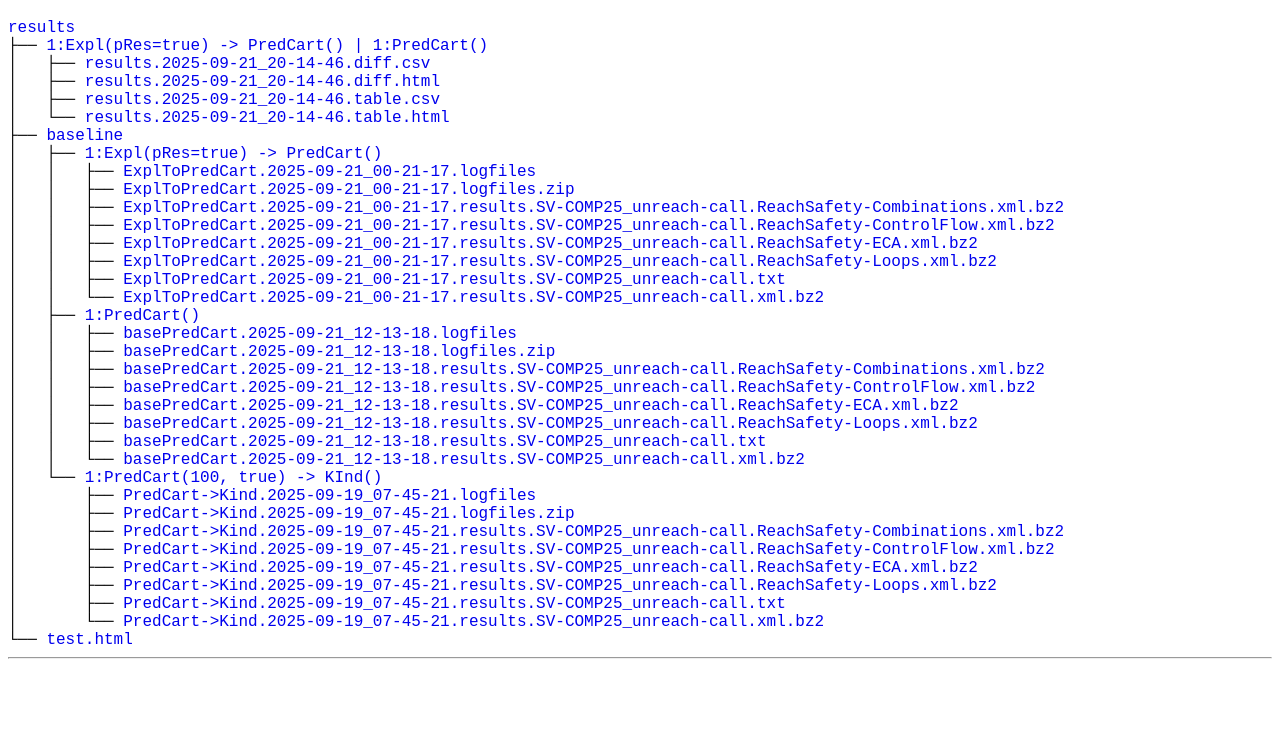
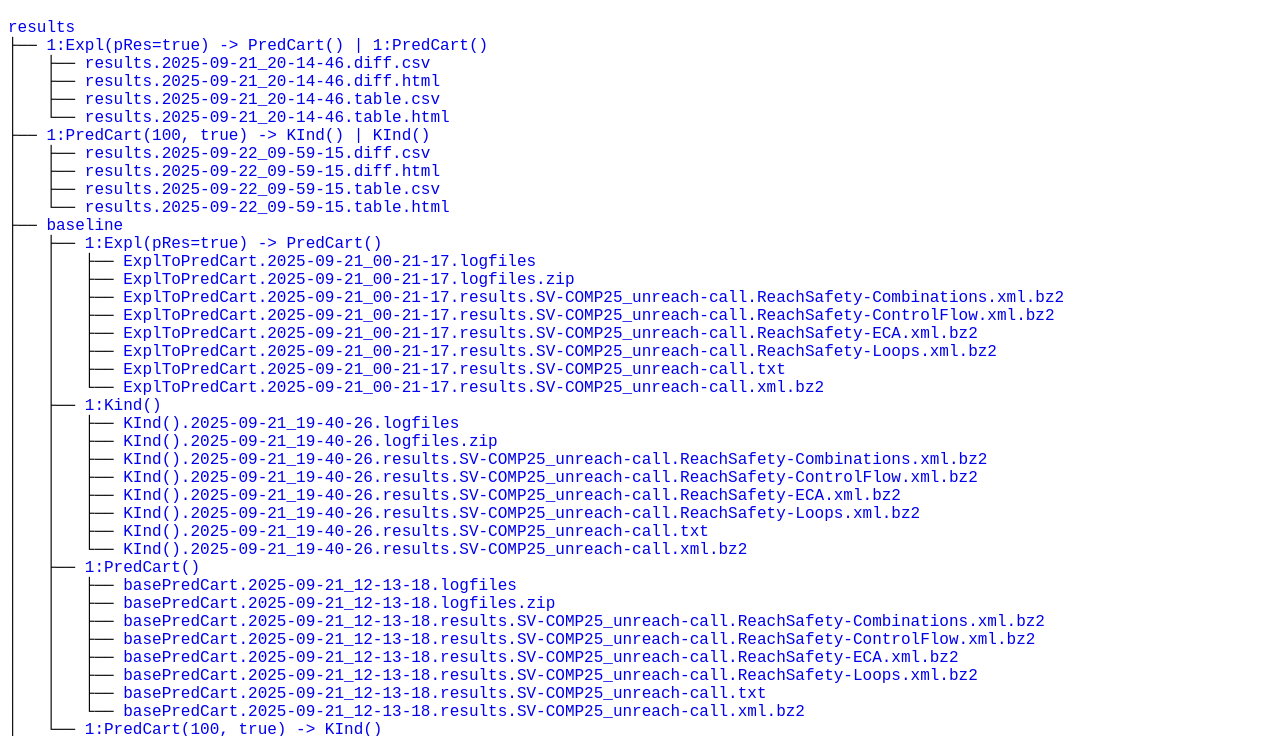
Before and after one commit to KlevisImeri/thetaresults, a plain HTML site: page index.html in a window 1280 px wide. Shown: the part 61-797 px from the top of the page. Drawn offline with Linux system fonts and the light colour scheme.

Commit message:
Added the KInd()

```diff
--- a/index.html
+++ b/index.html
@@ -31,6 +31,11 @@
 	│   ├── <a href="/thetaresults/results/1%3AExpl%28pRes%3Dtrue%29 -> PredCart%28%29 | 1%3APredCart%28%29/results.2025-09-21_20-14-46.diff.html">results.2025-09-21_20-14-46.diff.html</a><br>
 	│   ├── <a href="/thetaresults/results/1%3AExpl%28pRes%3Dtrue%29 -> PredCart%28%29 | 1%3APredCart%28%29/results.2025-09-21_20-14-46.table.csv">results.2025-09-21_20-14-46.table.csv</a><br>
 	│   └── <a href="/thetaresults/results/1%3AExpl%28pRes%3Dtrue%29 -> PredCart%28%29 | 1%3APredCart%28%29/results.2025-09-21_20-14-46.table.html">results.2025-09-21_20-14-46.table.html</a><br>
+	├── <a href="/thetaresults/results/1%3APredCart%28100%2C true%29 -> KInd%28%29 | KInd%28%29/">1:PredCart(100, true) -&gt; KInd() | KInd()</a><br>
+	│   ├── <a href="/thetaresults/results/1%3APredCart%28100%2C true%29 -> KInd%28%29 | KInd%28%29/results.2025-09-22_09-59-15.diff.csv">results.2025-09-22_09-59-15.diff.csv</a><br>
+	│   ├── <a href="/thetaresults/results/1%3APredCart%28100%2C true%29 -> KInd%28%29 | KInd%28%29/results.2025-09-22_09-59-15.diff.html">results.2025-09-22_09-59-15.diff.html</a><br>
+	│   ├── <a href="/thetaresults/results/1%3APredCart%28100%2C true%29 -> KInd%28%29 | KInd%28%29/results.2025-09-22_09-59-15.table.csv">results.2025-09-22_09-59-15.table.csv</a><br>
+	│   └── <a href="/thetaresults/results/1%3APredCart%28100%2C true%29 -> KInd%28%29 | KInd%28%29/results.2025-09-22_09-59-15.table.html">results.2025-09-22_09-59-15.table.html</a><br>
 	├── <a href="/thetaresults/results/baseline/">baseline</a><br>
 	│   ├── <a href="/thetaresults/results/baseline/1%3AExpl%28pRes%3Dtrue%29 -> PredCart%28%29/">1:Expl(pRes=true) -&gt; PredCart()</a><br>
 	│   │   ├── <a href="/thetaresults/results/baseline/1%3AExpl%28pRes%3Dtrue%29 -> PredCart%28%29/ExplToPredCart.2025-09-21_00-21-17.logfiles/">ExplToPredCart.2025-09-21_00-21-17.logfiles</a><br>
@@ -41,6 +46,15 @@
 	│   │   ├── <a href="/thetaresults/results/baseline/1%3AExpl%28pRes%3Dtrue%29 -> PredCart%28%29/ExplToPredCart.2025-09-21_00-21-17.results.SV-COMP25_unreach-call.ReachSafety-Loops.xml.bz2">ExplToPredCart.2025-09-21_00-21-17.results.SV-COMP25_unreach-call.ReachSafety-Loops.xml.bz2</a><br>
 	│   │   ├── <a href="/thetaresults/results/baseline/1%3AExpl%28pRes%3Dtrue%29 -> PredCart%28%29/ExplToPredCart.2025-09-21_00-21-17.results.SV-COMP25_unreach-call.txt">ExplToPredCart.2025-09-21_00-21-17.results.SV-COMP25_unreach-call.txt</a><br>
 	│   │   └── <a href="/thetaresults/results/baseline/1%3AExpl%28pRes%3Dtrue%29 -> PredCart%28%29/ExplToPredCart.2025-09-21_00-21-17.results.SV-COMP25_unreach-call.xml.bz2">ExplToPredCart.2025-09-21_00-21-17.results.SV-COMP25_unreach-call.xml.bz2</a><br>
+	│   ├── <a href="/thetaresults/results/baseline/1%3AKind%28%29/">1:Kind()</a><br>
+	│   │   ├── <a href="/thetaresults/results/baseline/1%3AKind%28%29/KInd%28%29.2025-09-21_19-40-26.logfiles/">KInd().2025-09-21_19-40-26.logfiles</a><br>
+	│   │   ├── <a href="/thetaresults/results/baseline/1%3AKind%28%29/KInd%28%29.2025-09-21_19-40-26.logfiles.zip">KInd().2025-09-21_19-40-26.logfiles.zip</a><br>
+	│   │   ├── <a href="/thetaresults/results/baseline/1%3AKind%28%29/KInd%28%29.2025-09-21_19-40-26.results.SV-COMP25_unreach-call.ReachSafety-Combinations.xml.bz2">KInd().2025-09-21_19-40-26.results.SV-COMP25_unreach-call.ReachSafety-Combinations.xml.bz2</a><br>
+	│   │   ├── <a href="/thetaresults/results/baseline/1%3AKind%28%29/KInd%28%29.2025-09-21_19-40-26.results.SV-COMP25_unreach-call.ReachSafety-ControlFlow.xml.bz2">KInd().2025-09-21_19-40-26.results.SV-COMP25_unreach-call.ReachSafety-ControlFlow.xml.bz2</a><br>
+	│   │   ├── <a href="/thetaresults/results/baseline/1%3AKind%28%29/KInd%28%29.2025-09-21_19-40-26.results.SV-COMP25_unreach-call.ReachSafety-ECA.xml.bz2">KInd().2025-09-21_19-40-26.results.SV-COMP25_unreach-call.ReachSafety-ECA.xml.bz2</a><br>
+	│   │   ├── <a href="/thetaresults/results/baseline/1%3AKind%28%29/KInd%28%29.2025-09-21_19-40-26.results.SV-COMP25_unreach-call.ReachSafety-Loops.xml.bz2">KInd().2025-09-21_19-40-26.results.SV-COMP25_unreach-call.ReachSafety-Loops.xml.bz2</a><br>
+	│   │   ├── <a href="/thetaresults/results/baseline/1%3AKind%28%29/KInd%28%29.2025-09-21_19-40-26.results.SV-COMP25_unreach-call.txt">KInd().2025-09-21_19-40-26.results.SV-COMP25_unreach-call.txt</a><br>
+	│   │   └── <a href="/thetaresults/results/baseline/1%3AKind%28%29/KInd%28%29.2025-09-21_19-40-26.results.SV-COMP25_unreach-call.xml.bz2">KInd().2025-09-21_19-40-26.results.SV-COMP25_unreach-call.xml.bz2</a><br>
 	│   ├── <a href="/thetaresults/results/baseline/1%3APredCart%28%29/">1:PredCart()</a><br>
 	│   │   ├── <a href="/thetaresults/results/baseline/1%3APredCart%28%29/basePredCart.2025-09-21_12-13-18.logfiles/">basePredCart.2025-09-21_12-13-18.logfiles</a><br>
 	│   │   ├── <a href="/thetaresults/results/baseline/1%3APredCart%28%29/basePredCart.2025-09-21_12-13-18.logfiles.zip">basePredCart.2025-09-21_12-13-18.logfiles.zip</a><br>
```
Also changed, not shown: 1 other file.
